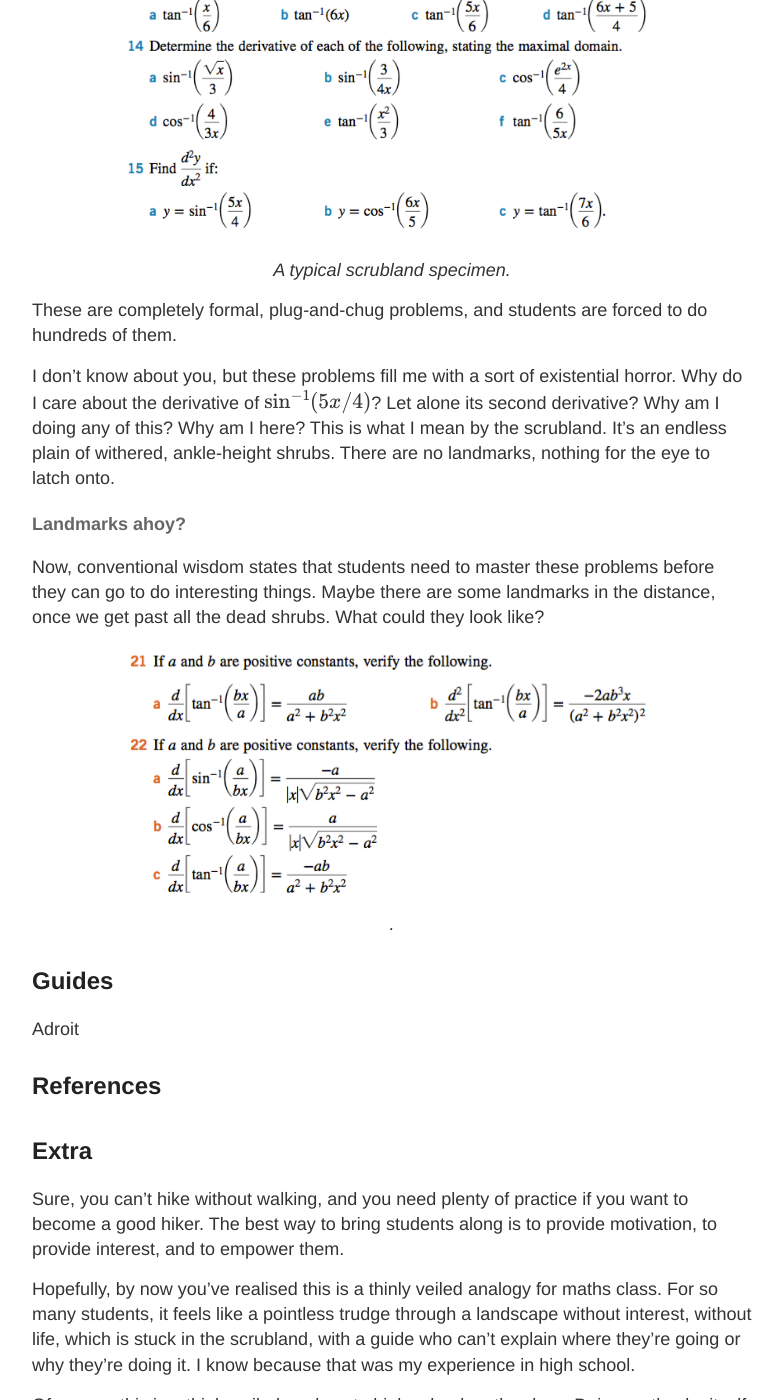
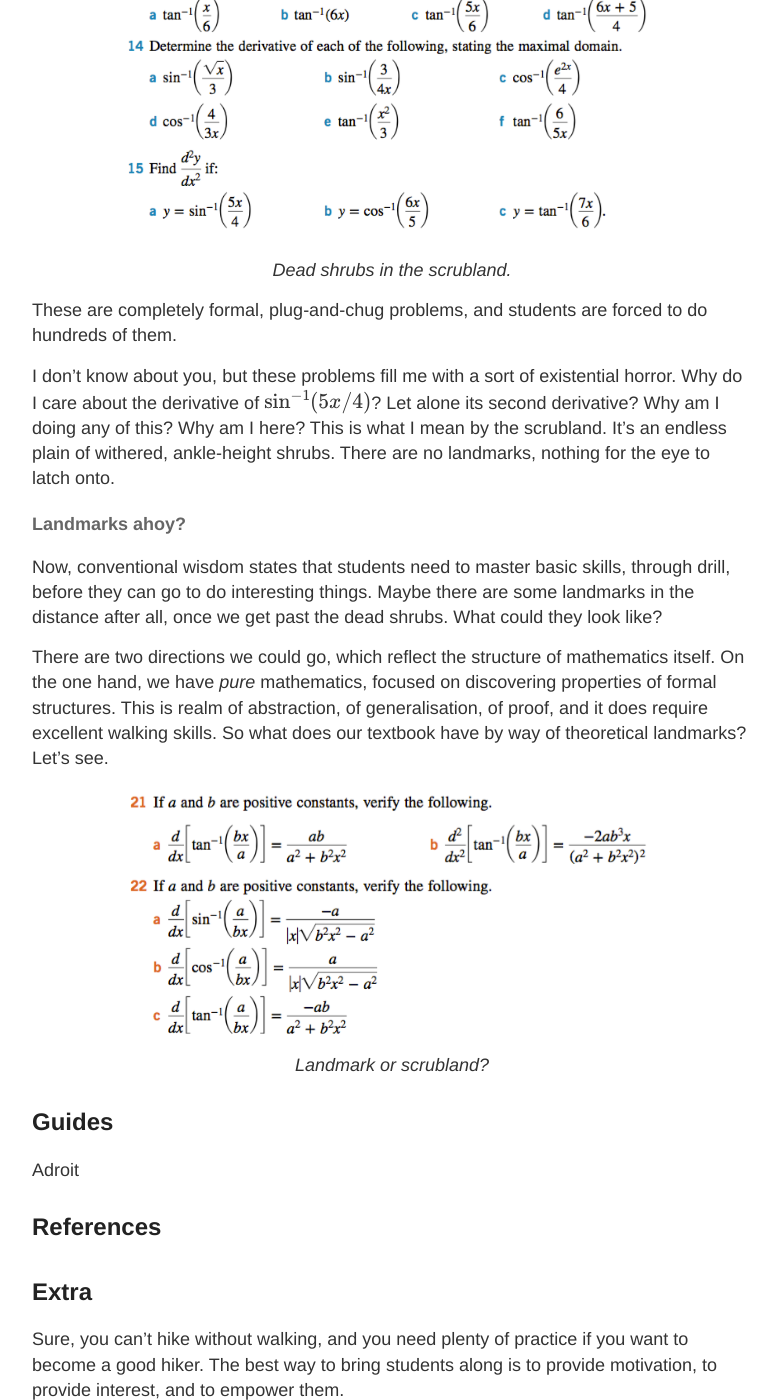
Before and after one commit to hapax/hapax.github.io, a Jekyll site: the page built from assets/teaching.md, in a window 1280 px wide and 1400 px high, scrolled down 1821 px. Shown: the whole window, without its empty margins (248-1031 px from the left). Built offline with Jekyll 4.4.1, drawn with Linux system fonts in a browser that asks for light colours; our own code applies the rules of GitHub Pages for plain Markdown files; formulas are drawn with MathJax 3; a script that is not in the unit is left out.

Commit message:
Update teaching.md

```diff
--- a/assets/teaching.md
+++ b/assets/teaching.md
@@ -92,7 +92,7 @@ The following exercises are from the section on rates of change:
 <figure>
     <div style="text-align:center"><img src ="/images/specialist1.png"
     width="75%" />
-		    <figcaption><i>A typical scrubland specimen.</i></figcaption>
+		    <figcaption><i>Dead shrubs in the scrubland.</i></figcaption>
 	</div>
 	</figure>
 
@@ -111,16 +111,25 @@ There are no landmarks, nothing for the eye to latch onto.
 
 #### Landmarks ahoy?
 
-Now, conventional wisdom states that students need to master these problems
-before they can go to do interesting things.
-Maybe there are some landmarks in the distance, once we get past all
+Now, conventional wisdom states that students need to master basic
+skills, through drill, before they can go to do interesting things.
+Maybe there are some landmarks in the distance after all, once we get past
 the dead shrubs.
 What could they look like?
+
+There are two directions we could go, which reflect the structure of
+mathematics itself.
+On the one hand, we have *pure* mathematics, focused on discovering
+properties of formal structures.
+This is realm of abstraction, of generalisation, of proof, and it
+does require excellent walking skills.
+So what does our textbook have by way of theoretical landmarks?
+Let's see.
 
 <figure>
     <div style="text-align:center"><img src ="/images/specialist2.png"
     width="75%" />
-		    <figcaption><i>.</i></figcaption>
+		    <figcaption><i>Landmark or scrubland?</i></figcaption>
 	</div>
 	</figure>
 
```
